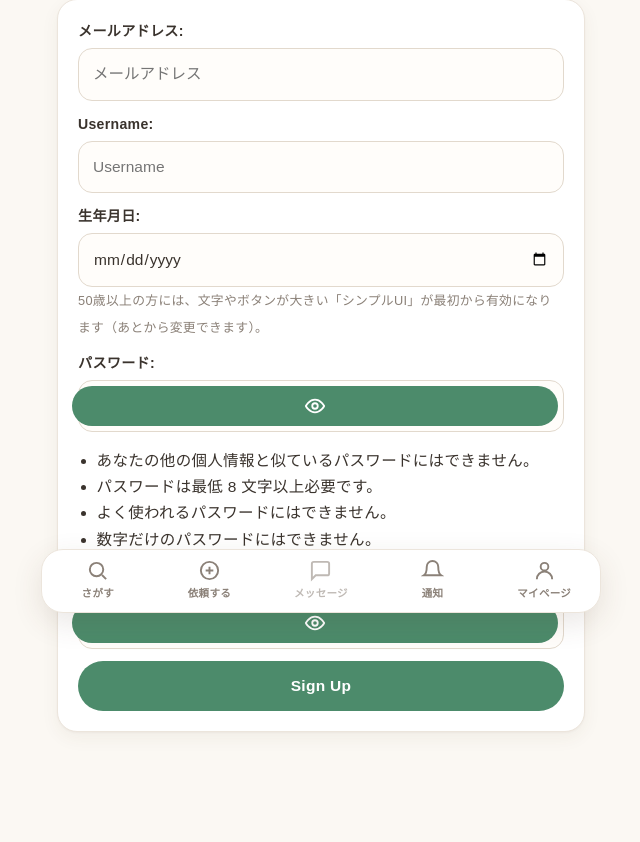
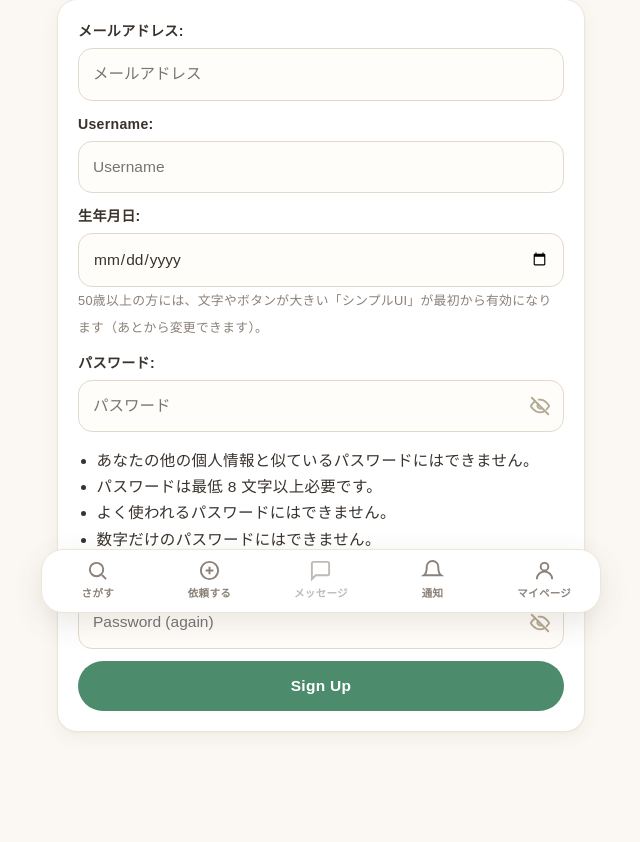
Before and after one commit to s1f10240204/suki-match, a Django app: page /accounts/signup/ in a window 1280 px wide. Shown: the part 173-1015 px from the top of the page, without its empty margins (319-959 px from the left). Run offline with Django 5.2, Linux system fonts and the light colour scheme; some web fonts are replaced.

Commit message:
パスワード表示ボタンの修正: 認証ページの全ボタン緑色ルールから除外し、入力欄右端の小さな灰色アイコンに

```diff
--- a/core/static/core/app.js
+++ b/core/static/core/app.js
@@ -730,11 +730,11 @@
         btn.type = 'button';
         btn.className = 'pw-toggle';
         btn.setAttribute('aria-label', 'パスワードを表示');
-        btn.innerHTML = EYE;
+        btn.innerHTML = EYE_OFF;
         btn.addEventListener('click', function () {
             var show = input.type === 'password';
             input.type = show ? 'text' : 'password';
-            btn.innerHTML = show ? EYE_OFF : EYE;
+            btn.innerHTML = show ? EYE : EYE_OFF;
             btn.setAttribute('aria-label', show ? 'パスワードを隠す' : 'パスワードを表示');
             input.focus();
         });
--- a/core/static/core/style.css
+++ b/core/static/core/style.css
@@ -418,7 +418,7 @@ details.more[open] > summary { margin-bottom: 8px; }
 .auth-page form { background: var(--surface); border: 1px solid var(--line); border-radius: var(--radius); padding: 20px; margin: 12px 0; box-shadow: var(--shadow); }
 .auth-page form p, .auth-page form > div { margin-bottom: 12px; }
 .auth-page label { display: block; font-weight: 700; font-size: .88rem; margin-bottom: 4px; }
-.auth-page button[type=submit]:not(.btn):not(.btn-text), .auth-page form button:not(.btn-text):not(.btn) {
+.auth-page button[type=submit]:not(.btn):not(.btn-text):not(.pw-toggle), .auth-page form button:not(.btn-text):not(.btn):not(.pw-toggle) {
     width: 100%; padding: 12px 20px; border-radius: 999px; border: none; background: var(--primary); color: #fff; font-weight: 700; cursor: pointer;
 }
 .auth-page a { color: var(--primary-dark); font-weight: 700; }
@@ -456,13 +456,13 @@ details.more[open] > summary { margin-bottom: 8px; }
 /* ---------- パスワード表示ボタン ---------- */
 .pw-wrap { position: relative; display: block; }
 .pw-wrap input { padding-right: 52px !important; }
-.pw-toggle {
-    position: absolute; right: 6px; top: 50%; transform: translateY(-50%);
+.pw-wrap .pw-toggle {
+    position: absolute; right: 4px; top: 50%; transform: translateY(-50%);
     display: flex; align-items: center; justify-content: center;
     width: 40px; height: 40px; padding: 0; border: none; border-radius: 10px;
-    background: none; color: #9a8f7d; cursor: pointer;
+    background: transparent; color: #b3a892; cursor: pointer; z-index: 2;
 }
-.pw-toggle:active { background: var(--primary-soft); color: var(--primary-dark); }
+.pw-wrap .pw-toggle:active { background: var(--primary-soft); color: var(--primary-dark); }
 
 /* ---------- チャットの写真 ---------- */
 .bubble-img { display: block; max-width: min(240px, 62vw); max-height: 320px; border-radius: 10px; margin-bottom: 4px; }
```
